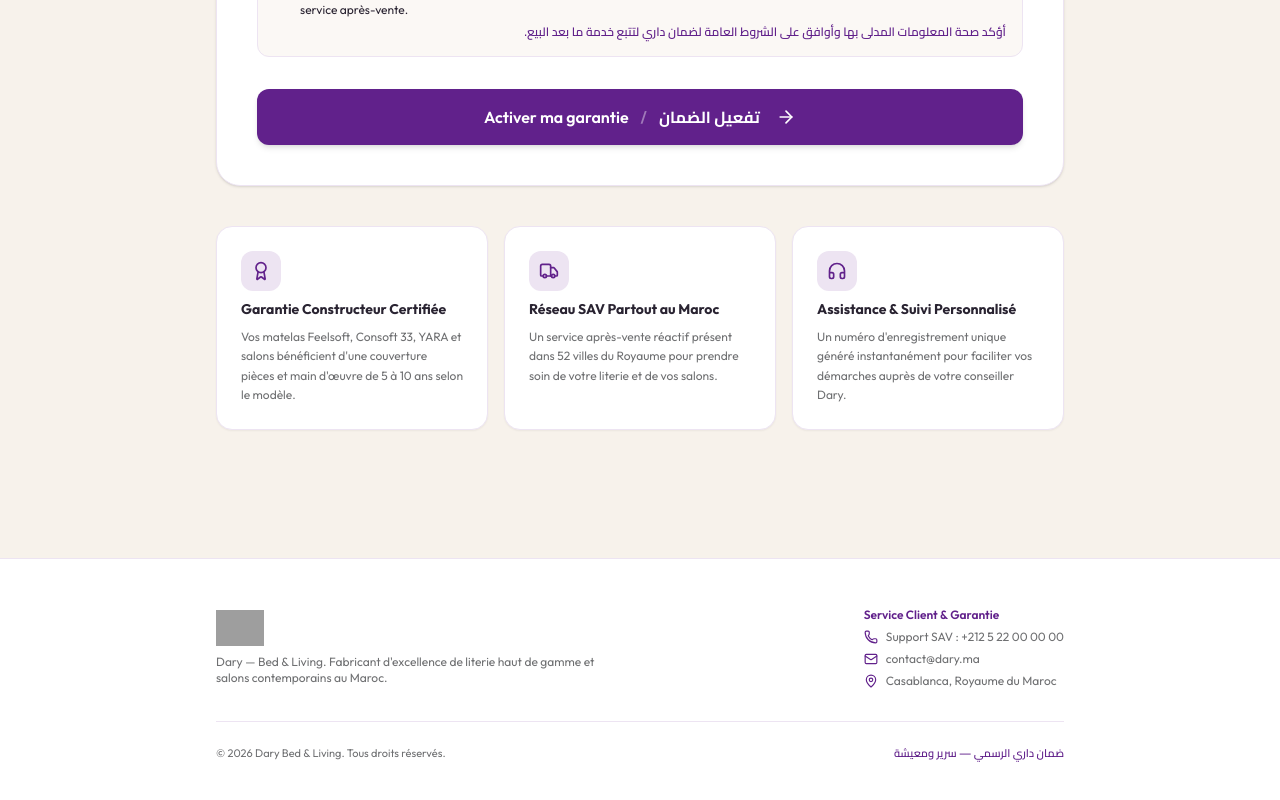
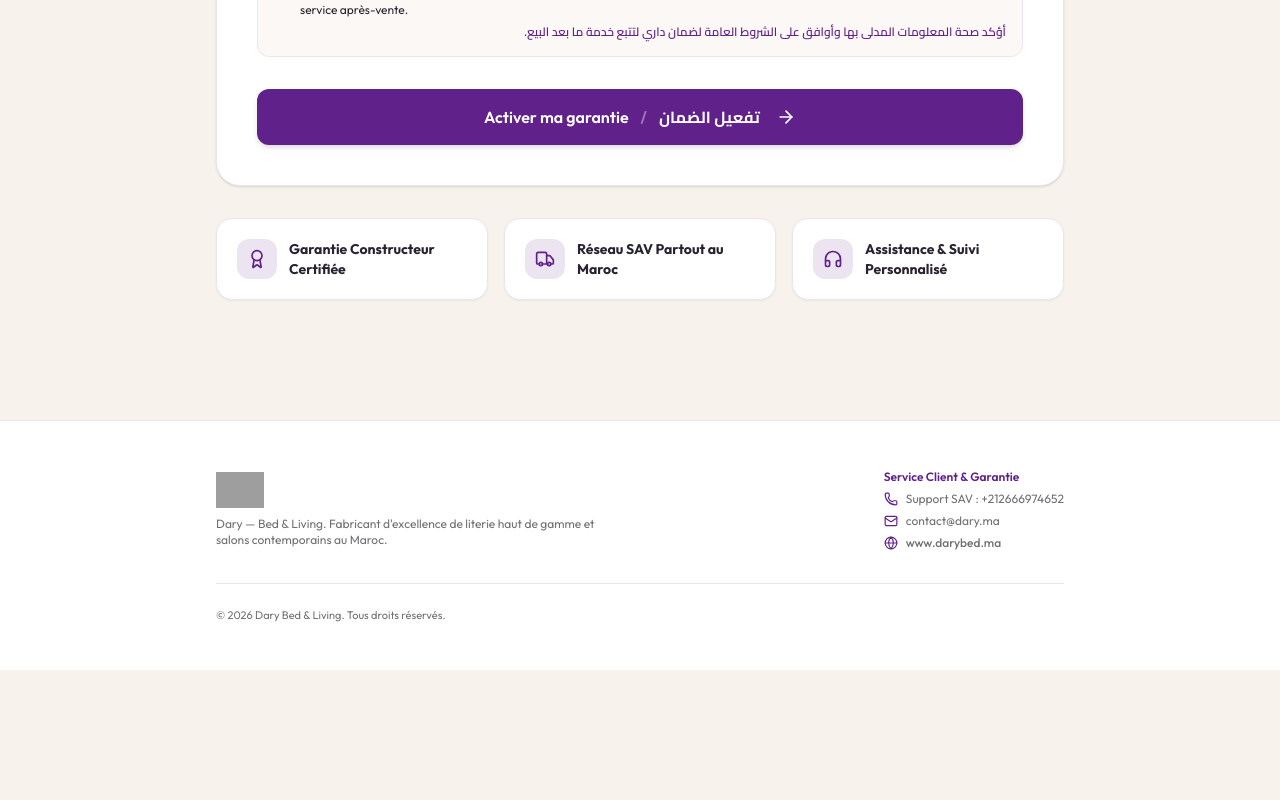
Before and after one commit to 88oupes/DaryDaryBed, a React (Vite) app: page / in a window 1280 px wide. Shown: the part 1228-2028 px from the top of the page. After the commit the page ends 1898 px from the top, so only its background shows below. Built offline with nearby package versions, Linux system fonts and the light colour scheme; grey boxes are pictures that could not be loaded.

Commit message:
refactor: update UI components and contact details
- Update labels and formatting in WarrantyForm.
- Redesign TrustSection layout for better alignment.
- Make footer contact links interactive and update site information.

```diff
--- a/src/components/Footer.tsx
+++ b/src/components/Footer.tsx
@@ -1,5 +1,5 @@
 import React from 'react';
-import { Mail, Phone, MapPin } from 'lucide-react';
+import { Mail, Phone, Globe } from 'lucide-react';
 import { OFFICIAL_DARY_LOGO_URL } from './Header.tsx';
 
 export const Footer: React.FC = () => {
@@ -23,27 +23,32 @@
             <p className="font-semibold text-[#61218B]">Service Client & Garantie</p>
             <div className="flex items-center gap-2 text-[#6F7072]">
               <Phone className="w-3.5 h-3.5 text-[#61218B]" />
-              <span>Support SAV : +212 5 22 00 00 00</span>
+              <a href="tel:+212666974652" className="hover:text-[#61218B] transition-colors">
+                Support SAV : +212666974652
+              </a>
             </div>
             <div className="flex items-center gap-2 text-[#6F7072]">
               <Mail className="w-3.5 h-3.5 text-[#61218B]" />
-              <span>contact@dary.ma</span>
+              <a href="mailto:contact@dary.ma" className="hover:text-[#61218B] transition-colors">
+                contact@dary.ma
+              </a>
             </div>
             <div className="flex items-center gap-2 text-[#6F7072]">
-              <MapPin className="w-3.5 h-3.5 text-[#61218B]" />
-              <span>Casablanca, Royaume du Maroc</span>
+              <Globe className="w-3.5 h-3.5 text-[#61218B]" />
+              <a
+                href="https://www.darybed.ma"
+                target="_blank"
+                rel="noopener noreferrer"
+                className="hover:text-[#61218B] transition-colors font-medium"
+              >
+                www.darybed.ma
+              </a>
             </div>
           </div>
         </div>
 
         <div className="pt-6 border-t border-[#EDE4F2] flex flex-col sm:flex-row items-center justify-between gap-4 text-[11px]">
           <p>© {new Date().getFullYear()} Dary Bed & Living. Tous droits réservés.</p>
-
-          <div>
-            <span className="font-arabic text-[#61218B] font-semibold" dir="rtl">
-              ضمان داري الرسمي — سرير ومعيشة
-            </span>
-          </div>
         </div>
       </div>
     </footer>
--- a/src/components/TrustSection.tsx
+++ b/src/components/TrustSection.tsx
@@ -1,47 +1,38 @@
 import React from 'react';
-import { ShieldCheck, Truck, Headphones, Award } from 'lucide-react';
+import { Truck, Headphones, Award } from 'lucide-react';
 
 export const TrustSection: React.FC = () => {
   return (
-    <section className="my-10">
+    <section className="my-8">
       <div className="grid grid-cols-1 md:grid-cols-3 gap-4">
         {/* Card 1: Sérénité */}
-        <div className="bg-white rounded-2xl p-6 border border-[#EDE4F2] shadow-xs space-y-2">
-          <div className="w-10 h-10 rounded-xl bg-[#EDE4F2] text-[#61218B] flex items-center justify-center">
+        <div className="bg-white rounded-2xl p-5 border border-[#EDE4F2] shadow-xs flex items-center gap-3">
+          <div className="w-10 h-10 rounded-xl bg-[#EDE4F2] text-[#61218B] flex items-center justify-center shrink-0">
             <Award className="w-5 h-5" />
           </div>
           <h4 className="font-bold text-sm text-[#292331]">
             Garantie Constructeur Certifiée
           </h4>
-          <p className="text-xs text-[#6F7072] leading-relaxed">
-            Vos matelas Feelsoft, Consoft 33, YARA et salons bénéficient d'une couverture pièces et main d'œuvre de 5 à 10 ans selon le modèle.
-          </p>
         </div>
 
         {/* Card 2: Confiance */}
-        <div className="bg-white rounded-2xl p-6 border border-[#EDE4F2] shadow-xs space-y-2">
-          <div className="w-10 h-10 rounded-xl bg-[#EDE4F2] text-[#61218B] flex items-center justify-center">
+        <div className="bg-white rounded-2xl p-5 border border-[#EDE4F2] shadow-xs flex items-center gap-3">
+          <div className="w-10 h-10 rounded-xl bg-[#EDE4F2] text-[#61218B] flex items-center justify-center shrink-0">
             <Truck className="w-5 h-5" />
           </div>
           <h4 className="font-bold text-sm text-[#292331]">
             Réseau SAV Partout au Maroc
           </h4>
-          <p className="text-xs text-[#6F7072] leading-relaxed">
-            Un service après-vente réactif présent dans 52 villes du Royaume pour prendre soin de votre literie et de vos salons.
-          </p>
         </div>
 
         {/* Card 3: Signature */}
-        <div className="bg-white rounded-2xl p-6 border border-[#EDE4F2] shadow-xs space-y-2">
-          <div className="w-10 h-10 rounded-xl bg-[#EDE4F2] text-[#61218B] flex items-center justify-center">
+        <div className="bg-white rounded-2xl p-5 border border-[#EDE4F2] shadow-xs flex items-center gap-3">
+          <div className="w-10 h-10 rounded-xl bg-[#EDE4F2] text-[#61218B] flex items-center justify-center shrink-0">
             <Headphones className="w-5 h-5" />
           </div>
           <h4 className="font-bold text-sm text-[#292331]">
             Assistance & Suivi Personnalisé
           </h4>
-          <p className="text-xs text-[#6F7072] leading-relaxed">
-            Un numéro d'enregistrement unique généré instantanément pour faciliter vos démarches auprès de votre conseiller Dary.
-          </p>
         </div>
       </div>
     </section>
--- a/src/components/WarrantyForm.tsx
+++ b/src/components/WarrantyForm.tsx
@@ -234,7 +234,7 @@
               <div>
                 <p className="font-semibold text-base text-[#292331]">Matelas</p>
                 <p className="font-arabic text-sm text-[#61218B] font-medium" dir="rtl">
-                  مرتبة
+                  ناموسية
                 </p>
               </div>
             </div>
@@ -296,7 +296,7 @@
                     >
                       {MATTRESS_CATALOGUE.map((model) => (
                         <option key={model.id} value={model.name}>
-                          {model.name} — {model.arabicName} ({model.warrantyYears} ans de garantie)
+                          {model.name} ({model.warrantyYears} ans de garantie)
                         </option>
                       ))}
                     </select>
```
